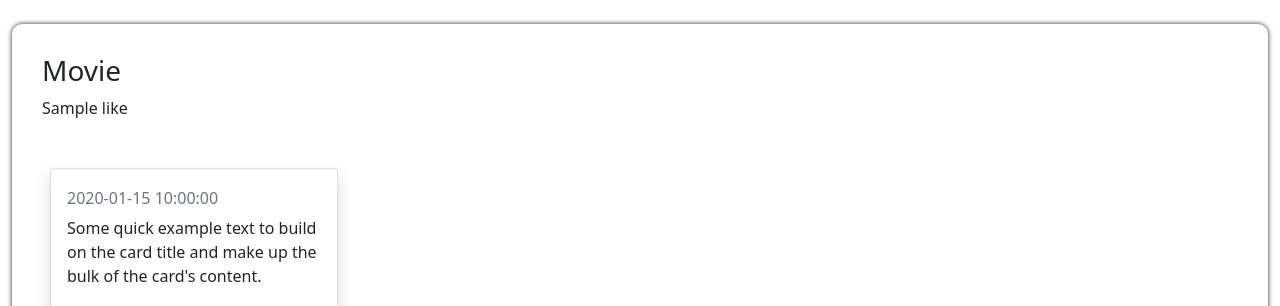
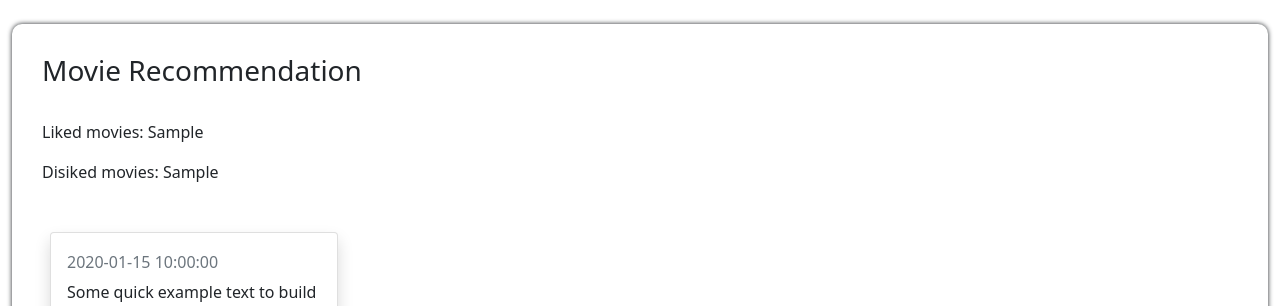
Before and after one commit to andrsdtr/data_exploration, a Flask app: template app/templates/home.html in a window 1280 px wide. Shown: the top 306 px of the page. Run offline with Flask 2, Linux system fonts and the light colour scheme; the template is opened without the code that fills it: most values are stand-ins (such as "Sample title", 1, 10 or a date in 2020); parts of the project's set-up code (start-up, migrations or seed data) failed here and were passed over.

Commit message:
web app user interaction added

```diff
--- a/app/app.py
+++ b/app/app.py
@@ -12,46 +12,69 @@ app = Flask(__name__)
 #links = pd.read_csv (r'./../data/links.csv')
 #links_small = pd.read_csv (r'./../data/links_small.csv')
 movies_metadata = pd.read_csv (r'./movies_metadata.csv')
-global movies_like
 movies_like = []
+movies_dislike = []
+random_ids = []
+
+#function to create random movie ids
+def random_id(ids):
+    global movies_like
+    global movies_dislike
+    global random_ids
+    id = random.choice(movies_metadata.loc[:,'id'].array)
+    if id in movies_like or id in movies_dislike or id in random_ids:
+        return 'repeat'
+    elif id not in movies_like or id not in movies_dislike or id not in random_ids:
+        random_ids.append(id)
+#functions to get movie metadata
+def get_title(id):
+    return movies_metadata.loc[movies_metadata['id'] == str(id), 'title'].array[0]
+def get_date(id):
+    return movies_metadata.loc[movies_metadata['id'] == str(id), 'release_date'].array[0]
+
 # Home
 @app.route('/')
+def home():
+    global movies_like
+    global movies_dislike
+    global random_ids
 
-def home():
-    #choosing 10 random movieIds from collection
-    global movies_like
-    random_ids = []
-    for i in range(10):
-        random_ids.append(random.choice(movies_metadata.loc[:,'id'].array))
-
-    def get_title(id):
-        return movies_metadata.loc[movies_metadata['id'] == str(id), 'title'].array[0]
-    def get_date(id):
-        return movies_metadata.loc[movies_metadata['id'] == str(id), 'release_date'].array[0]
-    def like(id):
-        movies_like.append(id)
-        print(id, movies_like)
-        return ""
+    #choosing 10 random movie ids from collection
+    if len(random_ids) <= 10:
+        for i in range(10 - len(random_ids)):
+            random_id(random_ids)
 
     return render_template("home.html",
                             random_ids = random_ids,
                             get_title = get_title,
                             get_date = get_date,
-                            like = like,
                             movies_like = movies_like)
 
-#def picked_movies():
-#    if request.form.get("like"):
-#        movies_like.append(id)
-#
-#
-#    return render_template("home.html",
-#                            random_ids = random_ids,
-#                            get_title = get_title,
-#                            get_date = get_date,
-#                            like = like,
-#                            movies_like = movies_like)
-#
+@app.route('/like', methods=['POST', 'GET'])
+def picked_movies():
+    global movies_like
+    global movies_dislike
+    global random_ids
+
+    #handling like or dislike button press
+    if request.method == 'POST':
+        if request.form.get("like"):
+            movies_like.append(request.form['like'])
+            if request.form['like'] in random_ids:
+                random_ids.remove(request.form['like'])
+            random_id(random_ids)
+        elif request.form.get("dislike"):
+            movies_dislike.append(request.form['dislike'])
+            if request.form['dislike'] in random_ids:
+                random_ids.remove(request.form['dislike'])
+            random_id(random_ids)
+
+    return render_template("home.html",
+                            random_ids = random_ids,
+                            get_title = get_title,
+                            get_date = get_date,
+                            movies_like = movies_like,
+                            movies_dislike = movies_dislike)
 
 
 if __name__ == '__main__':
--- a/app/templates/home.html
+++ b/app/templates/home.html
@@ -1,11 +1,13 @@
 {% extends 'base.html' %}
 {% block content %}
 
-
+<form action="{{ url_for('picked_movies')}}" method="POST" class="">
 <div class="container-fluid position-absolute">
   <div class="loginframe">
-    <h3>Movie </h3>
-    <p>{{ like }}</p>
+    <h3>Movie Recommendation</h3>
+  </br>
+    <p>Liked movies: {{ movies_like }}</p>
+    <p>Disiked movies: {{ movies_dislike }}</p>
   </br>
 
     <div class="">
@@ -17,8 +19,8 @@
         <h6 class="card-subtitle mb-2 text-muted">{{ get_date(i) }}</h6>
         <p class="card-text">Some quick example text to build on the card title and make up the bulk of the card's content.</p>
         <div class="row p-2">
-          <button type="button" class="btn btn-success col me-1">{{like(i)}}like</button>
-          <button type="button" class="btn btn-danger col ms-1">dislike</button>
+          <button type="submit" name="like" value="{{i}}" class="btn btn-success col me-1">like</button>
+          <button type="submit" name="dislike" value="{{i}}" class="btn btn-danger col ms-1">dislike</button>
         </div>
       </div>
     </div>
```
